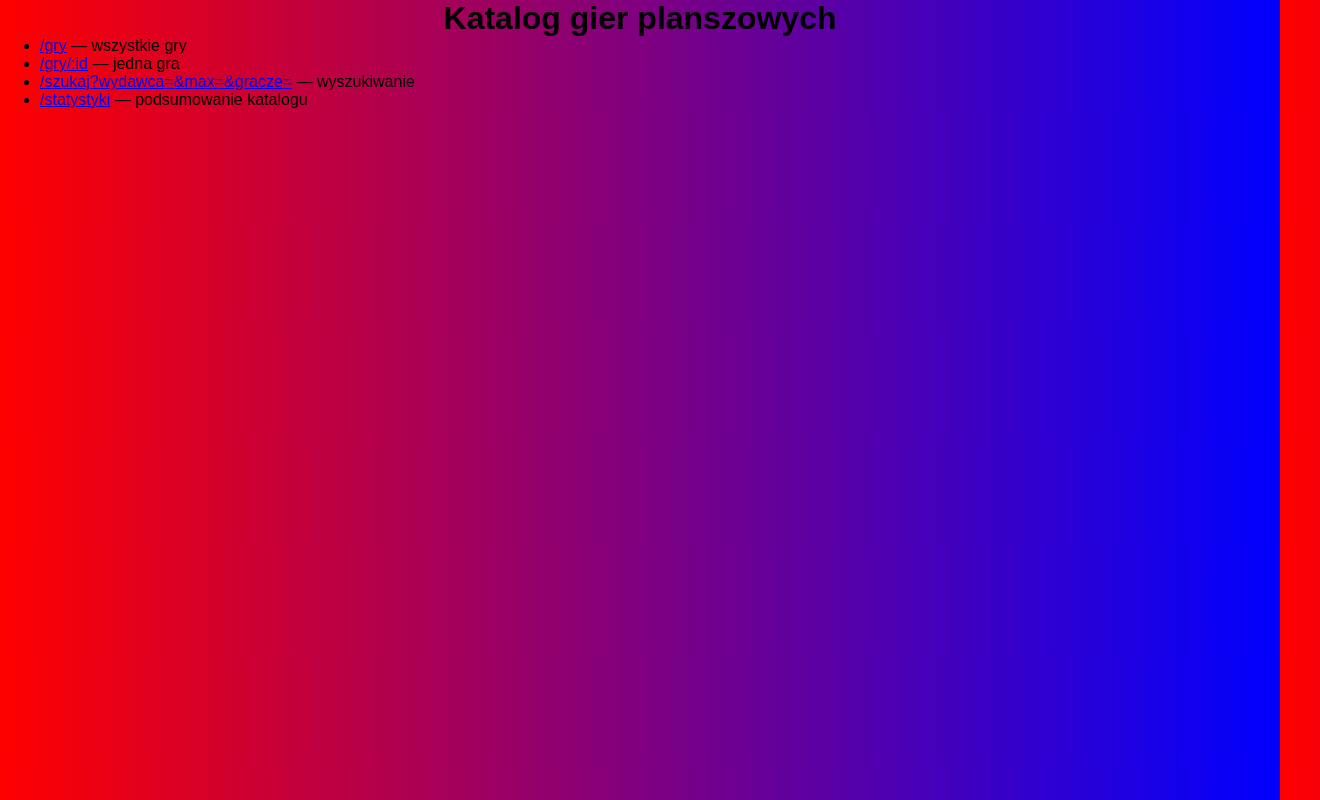
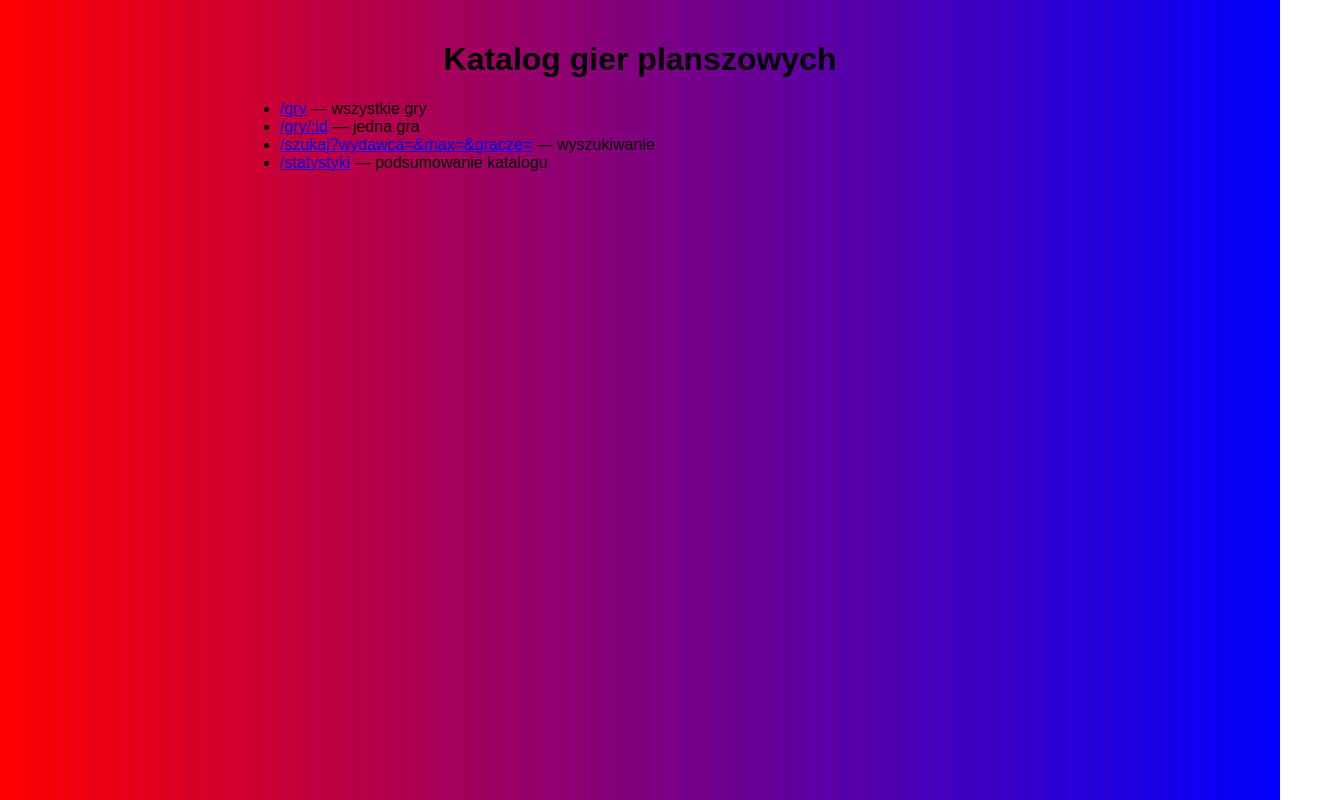
Before and after one commit to Sobollll/Webowe, a website: page serwery/mb07-katalog-gier/public/index.html in a window 1280 px wide. Shown: the whole page, 1320 px wide, since content can reach past the window. Drawn offline with Linux system fonts and the light colour scheme.

```diff
--- a/serwery/mb07-katalog-gier/public/styl.css
+++ b/serwery/mb07-katalog-gier/public/styl.css
@@ -1,13 +1,13 @@
-*{
-    font-family: 'Montserrat', sans-serif;
-    width: 100%;
-    margin: 0 auto;
+body {
+  font-family: 'Montserrat', sans-serif;
+  max-width: 800px;
+  margin: 0 auto;
+  padding: 20px;
+  background-image: linear-gradient(to right, red, blue);
+  background-size: cover;
 }
-body{
-    background-image: linear-gradient(to right, red , blue);
-    background-size: cover;
-}
-h1{
+
+h1 {
   color: #000000;
   font-size: 2em;
   text-align: center;
```
Also changed, not shown: serwery/mb07-katalog-gier/serwer.js (+14 -4 lines), 1 other file.
